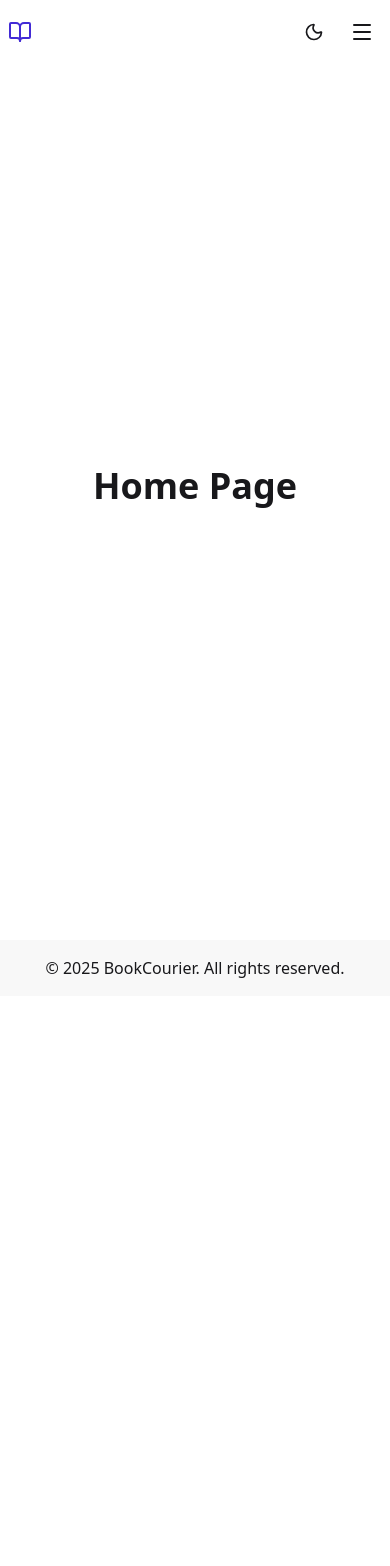
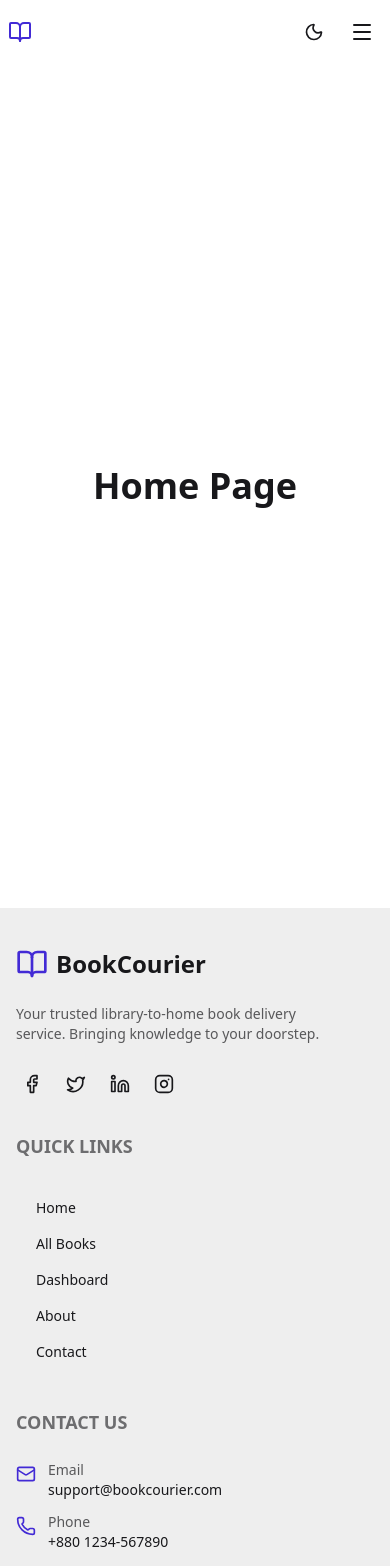
Before and after one commit to md-abdullah-al-ahad/bookcourier-client, a React (Vite) app: page / in a window 390 px wide. Shown: the top 1566 px of the page. Before the commit the page ends 996 px from the top, so only its background shows below. Built offline with nearby package versions, Linux system fonts and the light colour scheme; no server answers.

Commit message:
feat: add Footer component with responsive layout

```diff
--- /dev/null
+++ b/src/components/Footer.jsx
@@ -0,0 +1,175 @@
+import { Link } from "react-router-dom";
+import {
+  BookOpen,
+  Facebook,
+  Twitter,
+  Linkedin,
+  Instagram,
+  Mail,
+  Phone,
+  MapPin,
+} from "lucide-react";
+
+const Footer = () => {
+  const currentYear = new Date().getFullYear();
+
+  return (
+    <footer className="bg-base-300 text-base-content">
+      <div className="container mx-auto px-4 py-10">
+        <div className="footer grid grid-cols-1 md:grid-cols-2 lg:grid-cols-3 gap-8">
+          {/* Column 1 - About */}
+          <div>
+            <div className="flex items-center gap-2 mb-4">
+              <BookOpen className="w-8 h-8 text-primary" />
+              <span className="text-2xl font-bold">BookCourier</span>
+            </div>
+            <p className="text-base-content/70 mb-4 max-w-xs">
+              Your trusted library-to-home book delivery service. Bringing
+              knowledge to your doorstep.
+            </p>
+            <div className="flex gap-3">
+              <a
+                href="https://facebook.com"
+                target="_blank"
+                rel="noopener noreferrer"
+                className="btn btn-circle btn-ghost btn-sm hover:bg-primary hover:text-primary-content transition-colors"
+                aria-label="Facebook"
+              >
+                <Facebook className="w-5 h-5" />
+              </a>
+              <a
+                href="https://twitter.com"
+                target="_blank"
+                rel="noopener noreferrer"
+                className="btn btn-circle btn-ghost btn-sm hover:bg-primary hover:text-primary-content transition-colors"
+                aria-label="Twitter"
+              >
+                <Twitter className="w-5 h-5" />
+              </a>
+              <a
+                href="https://linkedin.com"
+                target="_blank"
+                rel="noopener noreferrer"
+                className="btn btn-circle btn-ghost btn-sm hover:bg-primary hover:text-primary-content transition-colors"
+                aria-label="LinkedIn"
+              >
+                <Linkedin className="w-5 h-5" />
+              </a>
+              <a
+                href="https://instagram.com"
+                target="_blank"
+                rel="noopener noreferrer"
+                className="btn btn-circle btn-ghost btn-sm hover:bg-primary hover:text-primary-content transition-colors"
+                aria-label="Instagram"
+              >
+                <Instagram className="w-5 h-5" />
+              </a>
+            </div>
+          </div>
+
+          {/* Column 2 - Quick Links */}
+          <div>
+            <span className="footer-title text-lg font-semibold mb-4">
+              Quick Links
+            </span>
+            <ul className="menu menu-compact gap-1">
+              <li>
+                <Link to="/" className="hover:text-primary transition-colors">
+                  Home
+                </Link>
+              </li>
+              <li>
+                <Link
+                  to="/books"
+                  className="hover:text-primary transition-colors"
+                >
+                  All Books
+                </Link>
+              </li>
+              <li>
+                <Link
+                  to="/dashboard/my-orders"
+                  className="hover:text-primary transition-colors"
+                >
+                  Dashboard
+                </Link>
+              </li>
+              <li>
+                <Link
+                  to="/about"
+                  className="hover:text-primary transition-colors"
+                >
+                  About
+                </Link>
+              </li>
+              <li>
+                <Link
+                  to="/contact"
+                  className="hover:text-primary transition-colors"
+                >
+                  Contact
+                </Link>
+              </li>
+            </ul>
+          </div>
+
+          {/* Column 3 - Contact Info */}
+          <div>
+            <span className="footer-title text-lg font-semibold mb-4">
+              Contact Us
+            </span>
+            <div className="space-y-3">
+              <div className="flex items-start gap-3">
+                <Mail className="w-5 h-5 text-primary mt-1 flex-shrink-0" />
+                <div>
+                  <p className="text-sm text-base-content/70">Email</p>
+                  <a
+                    href="mailto:support@bookcourier.com"
+                    className="hover:text-primary transition-colors"
+                  >
+                    support@bookcourier.com
+                  </a>
+                </div>
+              </div>
+              <div className="flex items-start gap-3">
+                <Phone className="w-5 h-5 text-primary mt-1 flex-shrink-0" />
+                <div>
+                  <p className="text-sm text-base-content/70">Phone</p>
+                  <a
+                    href="tel:+8801234567890"
+                    className="hover:text-primary transition-colors"
+                  >
+                    +880 1234-567890
+                  </a>
+                </div>
+              </div>
+              <div className="flex items-start gap-3">
+                <MapPin className="w-5 h-5 text-primary mt-1 flex-shrink-0" />
+                <div>
+                  <p className="text-sm text-base-content/70">Address</p>
+                  <p>Dhaka, Bangladesh</p>
+                </div>
+              </div>
+            </div>
+          </div>
+        </div>
+      </div>
+
+      {/* Bottom Section */}
+      <div className="border-t border-base-content/10">
+        <div className="container mx-auto px-4 py-6">
+          <div className="footer-center text-center">
+            <p className="text-base-content/70">
+              © {currentYear} BookCourier. All rights reserved.
+            </p>
+            <p className="text-base-content/60 mt-2">
+              Made with <span className="text-red-500">❤️</span> in Bangladesh
+            </p>
+          </div>
+        </div>
+      </div>
+    </footer>
+  );
+};
+
+export default Footer;
--- a/src/layouts/MainLayout.jsx
+++ b/src/layouts/MainLayout.jsx
@@ -1,20 +1,18 @@
 import { Outlet } from "react-router-dom";
 import Navbar from "../components/Navbar";
+import Footer from "../components/Footer";
 
 const MainLayout = () => {
   return (
-    <div className="min-h-screen">
+    <div className="min-h-screen flex flex-col">
       <Navbar />
 
       {/* Main content */}
-      <main>
+      <main className="flex-grow">
         <Outlet />
       </main>
 
-      {/* Footer will go here */}
-      <footer className="bg-base-200 p-4 text-center mt-8">
-        <p>© 2025 BookCourier. All rights reserved.</p>
-      </footer>
+      <Footer />
     </div>
   );
 };
```
